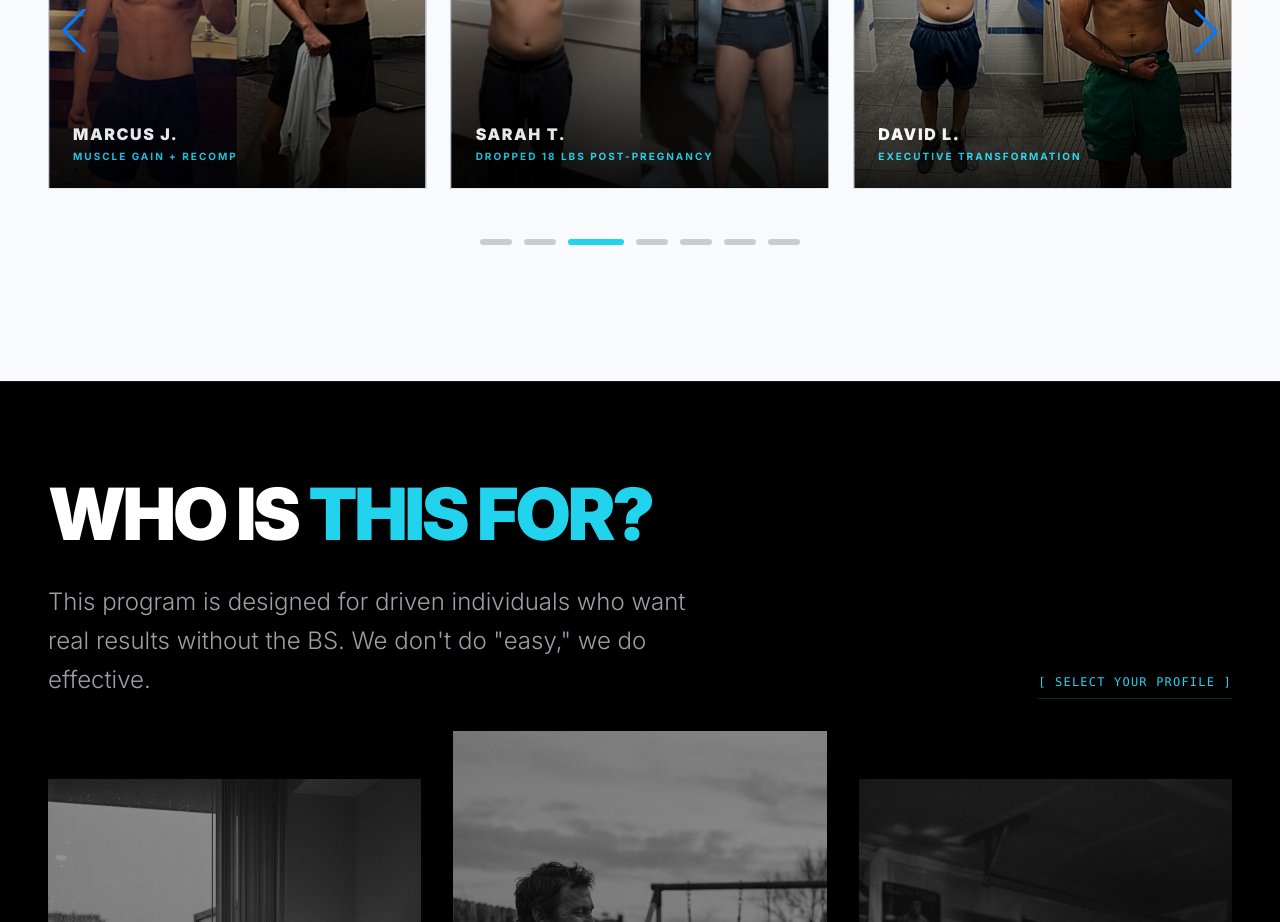
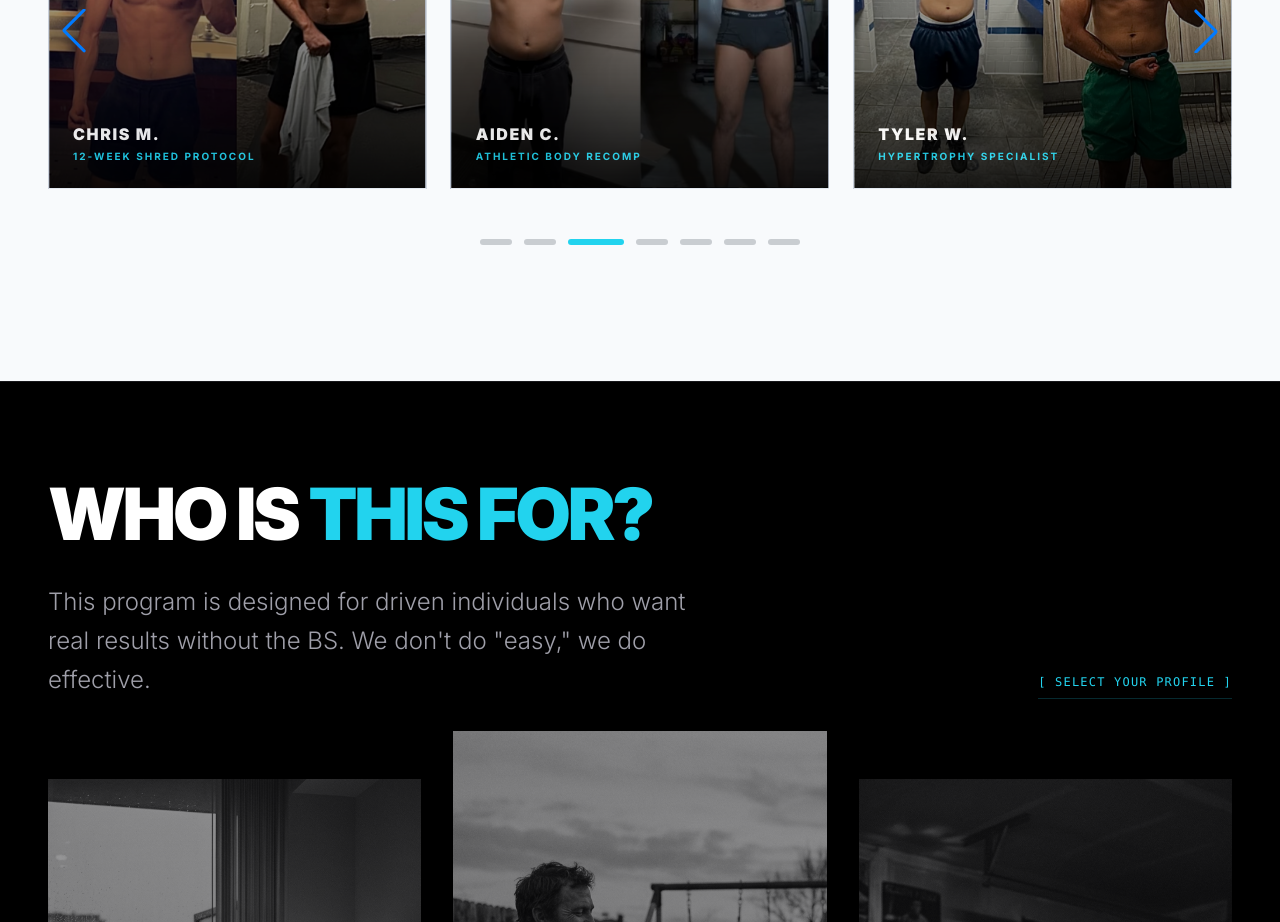
Before and after one commit to aditya0xd/coaching-ui, a Next.js app: page / in a window 1280 px wide. Shown: the part 4880-5802 px from the top of the page. Built offline with nearby package versions, Linux system fonts and the light colour scheme.

Commit message:
updated transform comp

```diff
--- a/components/Transformations.tsx
+++ b/components/Transformations.tsx
@@ -15,45 +15,45 @@ export function Transformations() {
   const transformations = [
     {
       image: "/assets/transformation1.png",
-      name: "Ernest N.",
-      result: "Lost 25 lbs in 12 weeks",
-      details: "Decreased body fat by 8% while increasing strength on all major lifts. Balanced a high-stress accounting career with 4 sessions per week."
+      name: "Jason P.",
+      result: "Lean Muscle Recomp",
+      details: "Focused on strategic calorie cycling to shed core fat while building significant shoulder and arm density. Balanced high-volume training with a demanding tech career."
     },
     {
       image: "/assets/transformation2.png",
-      name: "Marcus J.",
-      result: "Muscle Gain + Recomp",
-      details: "Added 12 lbs of lean mass while dropping 3% body fat. Focused on progressive overload and a strict high-protein protocol."
+      name: "Chris M.",
+      result: "12-Week Shred Protocol",
+      details: "Achieved peak vascularity and abdominal definition. Optimized his metabolic rate through a structured 12-week protocol without sacrificing social life."
     },
     {
       image: "/assets/Screenshot_2026_01_06_12_29_24_28_1c337646f29875672b5a61192b9010f9.jpg",
-      name: "Sarah T.",
-      result: "Dropped 18 lbs Post-Pregnancy",
-      details: "Reclaimed abdominal definition and core strength using a low-impact, high-efficiency metabolic circuit system."
+      name: "Aiden C.",
+      result: "Athletic Body Recomp",
+      details: "Successfully executed a total body recomposition by uncovering hidden core definition and building lean leg power. Used a 16-week metabolic reset strategy."
     },
     {
       image: "/assets/transformation3.png",
-      name: "David L.",
-      result: "Executive Transformation",
-      details: "Lost 30 lbs of visceral fat. Optimized nutrition around frequent business travel and client dinners."
+      name: "Tyler W.",
+      result: "Hypertrophy Specialist",
+      details: "Added 15 lbs of pure lean mass over 6 months. Mastered progressive overload and high-volume training to completely transform a lanky frame."
     },
     {
       image: "/assets/transformation4.png",
-      name: "Elena R.",
-      result: "Strength & Toning",
-      details: "Transitioned from 'skinny fat' to athletic definition. Hit a 200lb deadlift milestone while maintaining a busy legal practice."
+      name: "Kevin S.",
+      result: "Executive Lifestyle Recomp",
+      details: "Transitioned from a 'soft' physique to an athletic build. Prioritized compound lifts and nutrient timing while managing frequent international business travel."
     },
     {
       image: "/assets/transformation5.png",
-      name: "Elena R.",
-      result: "Strength & Toning",
-      details: "Transitioned from 'skinny fat' to athletic definition. Hit a 200lb deadlift milestone while maintaining a busy legal practice."
+      name: "Marcus D.",
+      result: "Stubborn Fat Loss",
+      details: "Dropped 22 lbs of stubborn midsection fat. Proved that consistent, logical systems over willpower can deliver a six-pack even at 40+."
     },
     {
       image: "/assets/transformation6.png",
-      name: "Elena R.",
-      result: "Strength & Toning",
-      details: "Transitioned from 'skinny fat' to athletic definition. Hit a 200lb deadlift milestone while maintaining a busy legal practice."
+      name: "Jordan H.",
+      result: "Skinny-to-Muscular Overhaul",
+      details: "Gained 18 lbs of stage-quality muscle. Overhauled his entire physique through high-intensity resistance training and a high-protein nutritional framework."
     },
   ];
 
```
